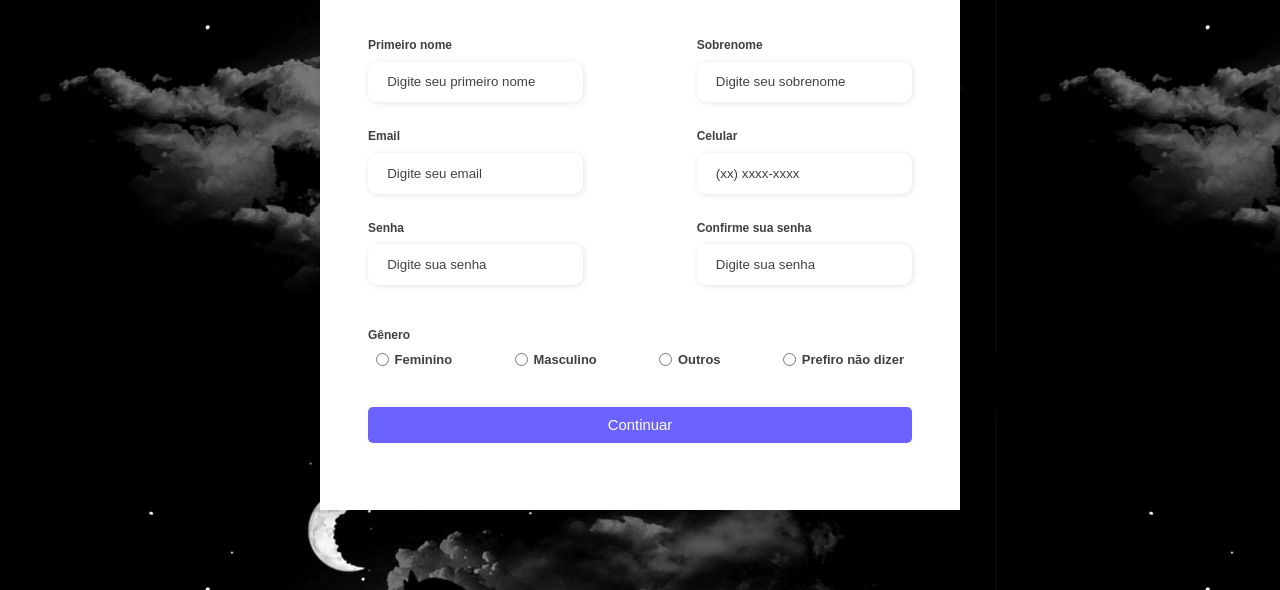
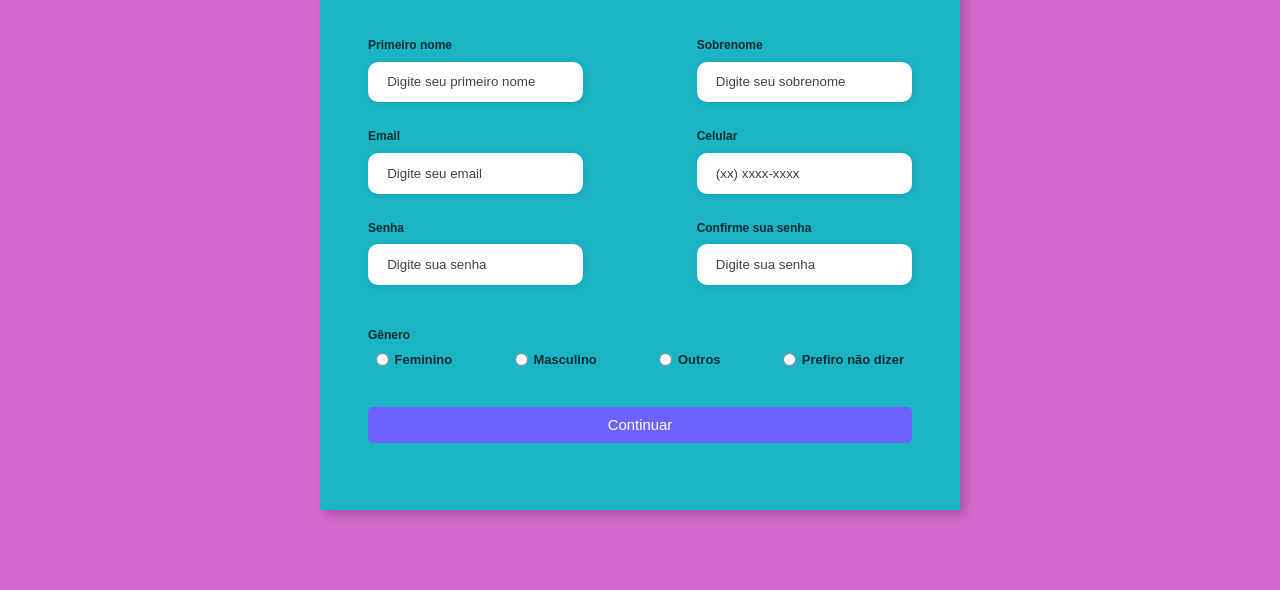
Before and after one commit to Luizcarlos17/Formulario-de-cadastro, a plain HTML site: page index.html in a window 1280 px wide. Shown: the part 210-800 px from the top of the page. Drawn offline with Linux system fonts and the light colour scheme; a web font is replaced by a local one.

Commit message:
algumas modificacoes no formulario

```diff
--- a/assets/css/style.css
+++ b/assets/css/style.css
@@ -12,7 +12,7 @@ body {
     display: flex;
     justify-content: center;
     align-items: center;
-    background-image: url(/assets/img/lobo.png);
+    background-color: rgb(212, 105, 205);
 }
 
 .container {
@@ -27,7 +27,7 @@ body {
     display: flex;
     justify-content: center;
     align-items: center;
-    background-color: #fde3a7d7;
+    background-color: rgb(127, 152, 228);
     padding: 1rem;
 }
 
@@ -41,7 +41,7 @@ body {
     justify-content: center;
     align-items: center;
     flex-direction: column;
-    background-color: #fff;
+    background-color: rgb(26, 180, 197);
     padding: 3rem;
 }
 
```
Also changed, not shown: assets/img/lobo lua.jpg (added).
